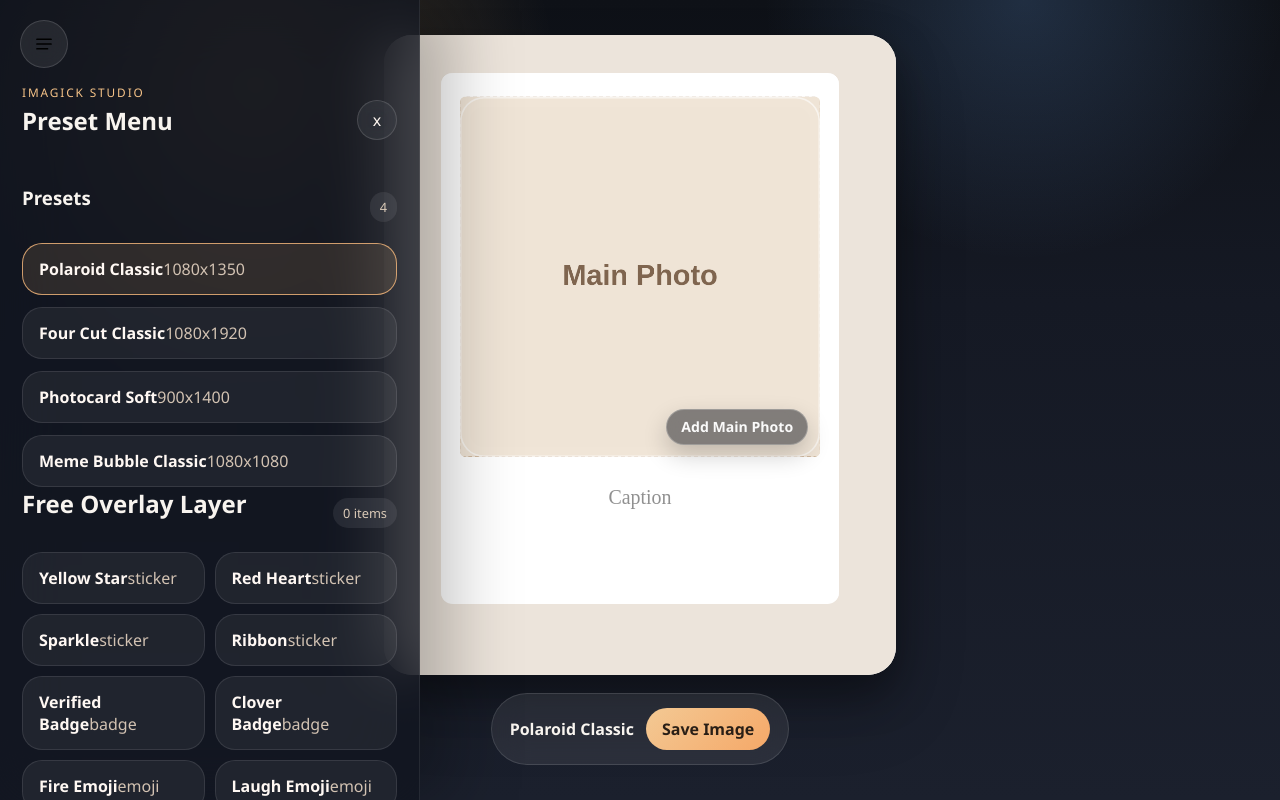
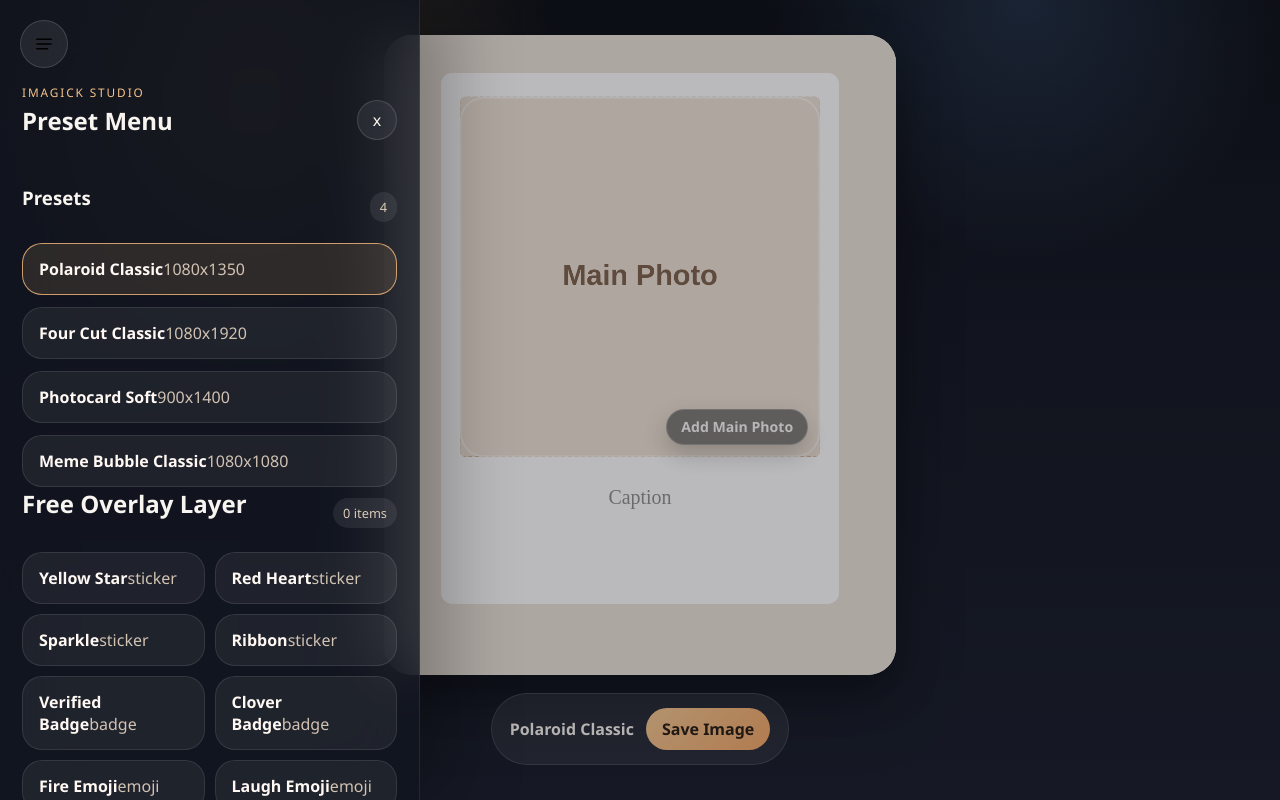
Before and after one commit to ouor/photo-booth, a React (Vite) app: page / in a window 1280 px wide. Both pictures are taken after a click on the button "Open editor menu". Built offline with nearby package versions, Linux system fonts and the light colour scheme.

Commit message:
feat: close overlays when clicking outside

```diff
--- a/src/App.css
+++ b/src/App.css
@@ -245,15 +245,22 @@
 
 .side-menu {
   position: fixed;
-  inset: 0 auto 0 0;
-  width: min(420px, 92vw);
-  transform: translateX(-110%);
-  transition: transform 220ms ease;
+  inset: 0;
+  display: grid;
+  grid-template-columns: min(420px, 92vw) 1fr;
+  background: rgba(8, 10, 16, 0);
+  pointer-events: none;
+  opacity: 0;
+  transition:
+    opacity 220ms ease,
+    background 220ms ease;
   z-index: 40;
 }
 
 .side-menu.open {
-  transform: translateX(0);
+  opacity: 1;
+  pointer-events: auto;
+  background: rgba(8, 10, 16, 0.28);
 }
 
 .side-menu-inner {
@@ -264,6 +271,12 @@
   backdrop-filter: blur(30px);
   border-right: 1px solid rgba(255, 255, 255, 0.08);
   box-shadow: 32px 0 64px rgba(0, 0, 0, 0.25);
+  transform: translateX(-110%);
+  transition: transform 220ms ease;
+}
+
+.side-menu.open .side-menu-inner {
+  transform: translateX(0);
 }
 
 .side-menu-head,
--- a/src/App.tsx
+++ b/src/App.tsx
@@ -98,7 +98,14 @@ function App() {
         ) : null}
       </section>
 
-      <aside className={menuOpen ? "side-menu open" : "side-menu"}>
+      <aside
+        className={menuOpen ? "side-menu open" : "side-menu"}
+        onClick={(event) => {
+          if (event.target === event.currentTarget) {
+            setMenuOpen(false);
+          }
+        }}
+      >
         <div className="side-menu-inner">
           <div className="side-menu-head">
             <div>
--- a/src/components/ImageSourceOverlay.tsx
+++ b/src/components/ImageSourceOverlay.tsx
@@ -108,7 +108,16 @@ export function ImageSourceOverlay({
   }
 
   return (
-    <div className="glass-overlay" role="dialog" aria-modal="true">
+    <div
+      className="glass-overlay"
+      role="dialog"
+      aria-modal="true"
+      onClick={(event) => {
+        if (event.target === event.currentTarget) {
+          onClose();
+        }
+      }}
+    >
       <div className="glass-card">
         <div className="glass-head">
           <div>
```
